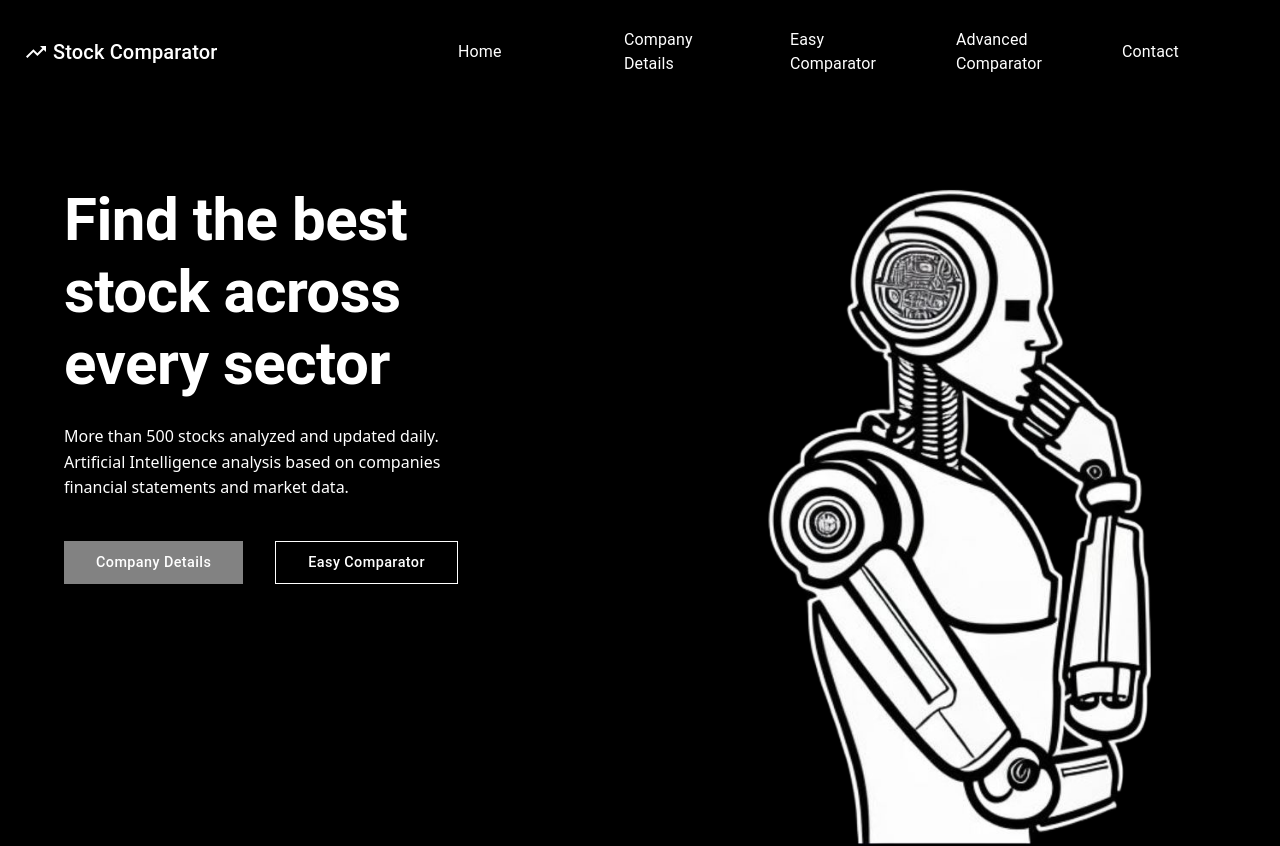
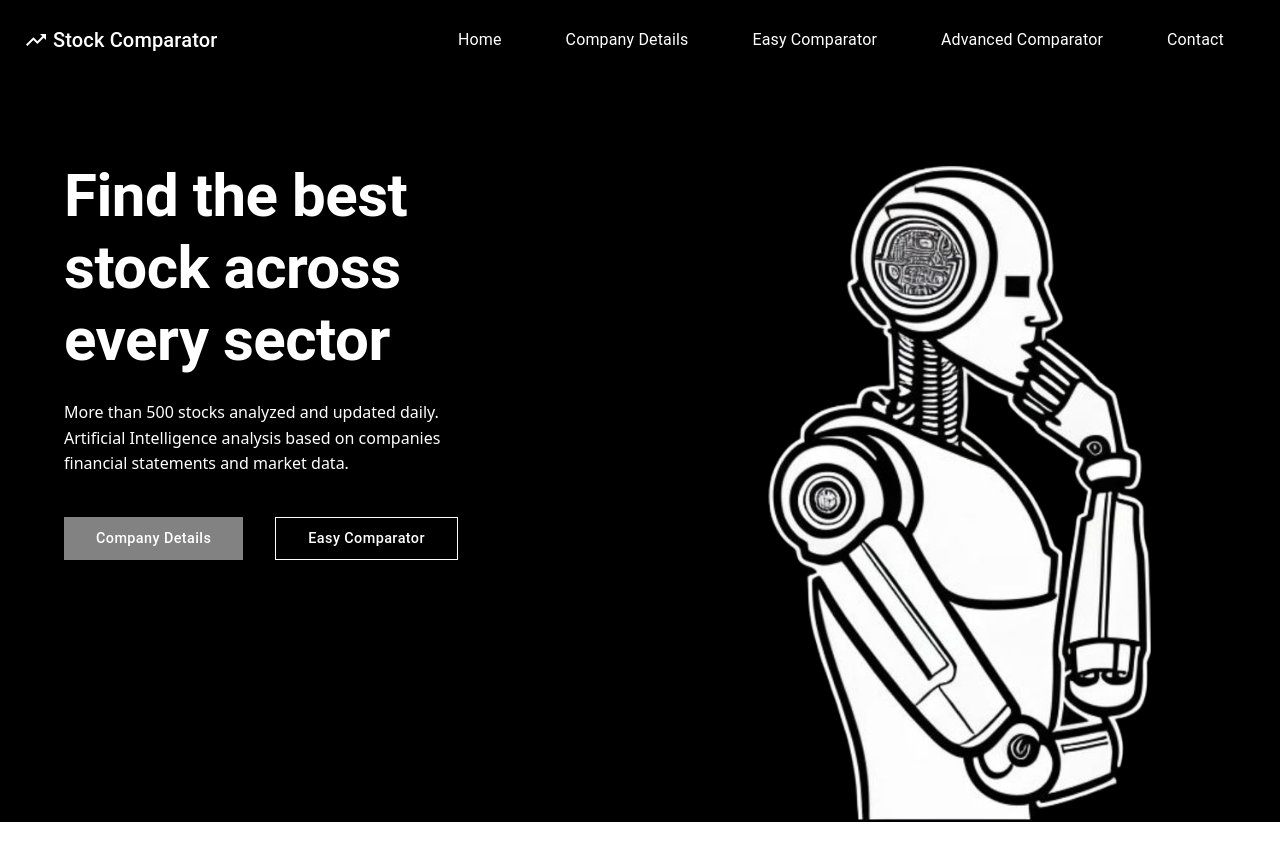
Before and after one commit to stockfundamentalanalysis/stock-comparator-front-end, a Next.js app: page / in a window 1280 px wide. Shown: the top 846 px of the page. Built offline with nearby package versions, Linux system fonts and the light colour scheme.

Commit message:
Updated navbar

```diff
--- a/src/components/Table.tsx
+++ b/src/components/Table.tsx
@@ -11,7 +11,7 @@ function createData(key: string, value: number, unit: string) {
   return { key, value, unit }
 }
 
-function BasicTable(props: {
+const BasicTable = (props: {
   company: {
     CurrentPER: any
     CurrentEVEBITDA: any
@@ -19,7 +19,7 @@ function BasicTable(props: {
     ROIC: any
     NetDebttoEBITDA: any
   }
-}) {
+}) => {
   const rows = [
     createData('PER', props.company.CurrentPER, ' '),
     createData('EV/EBITDA', props.company.CurrentEVEBITDA, ' '),
--- a/src/components/navbar.jsx
+++ b/src/components/navbar.jsx
@@ -85,14 +85,17 @@ const Navbar = () => {
                   href={item.to}
                   sx={{
                     color: '#fff',
-                    fontSize: '0.5rem',
+                    fontSize: '0.8rem',
                     '&:hover': {
                       backgroundColor: 'transparent',
                       color: 'rgb(100,100,100)',
                     },
                   }}
                 >
-                  <ListItemText primary={text} />
+                  <ListItemText
+                    primary={text}
+                    sx={{ whiteSpace: 'nowrap' }} // Ensure text stays on a single line
+                  />
                 </ListItemButton>
               </ListItem>
             )
--- a/src/pages/api/getSpecificCompany.js
+++ b/src/pages/api/getSpecificCompany.js
@@ -1,8 +1,4 @@
-import { createRequire } from 'module'
 import { PrismaClient } from '@prisma/client'
-
-const require = createRequire(import.meta.url)
-
 const prisma = new PrismaClient()
 
 export default async function handler(req, res) {
@@ -10,13 +6,13 @@ export default async function handler(req, res) {
     query: { ticker },
   } = req
   try {
-    const companyAnalysis = await prisma.simpleAnalysis.findFirst({
+    const companyVariables = await prisma.Companies.findFirst({
       where: {
         Ticker: ticker,
       },
     })
 
-    const companyVariables = await prisma.Companies.findFirst({
+    const companyAnalysis = await prisma.simpleAnalysis.findFirst({
       where: {
         Ticker: ticker,
       },
--- a/src/pages/select_detail.tsx
+++ b/src/pages/select_detail.tsx
@@ -20,6 +20,8 @@ import {
 } from '@mui/material'
 import Link from 'next/link'
 //import '../styles/global.css'
+
+/// NEEDS TO BE CORRECTED TO REMOVE THE JSON
 
 const Post = () => {
   //Filter the json data to get the company detail
```
